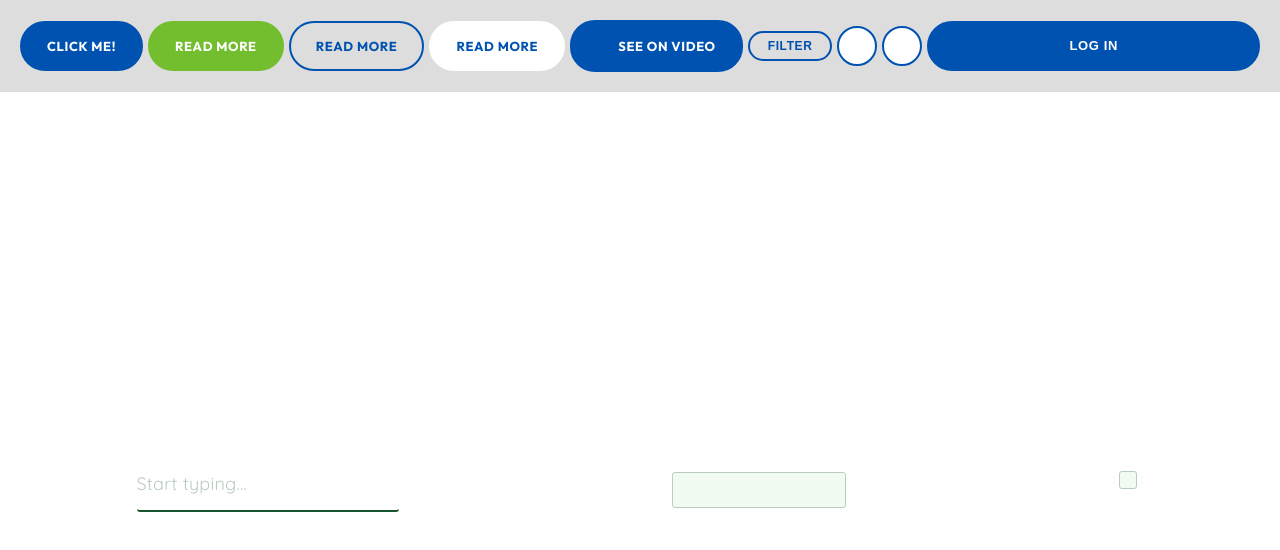
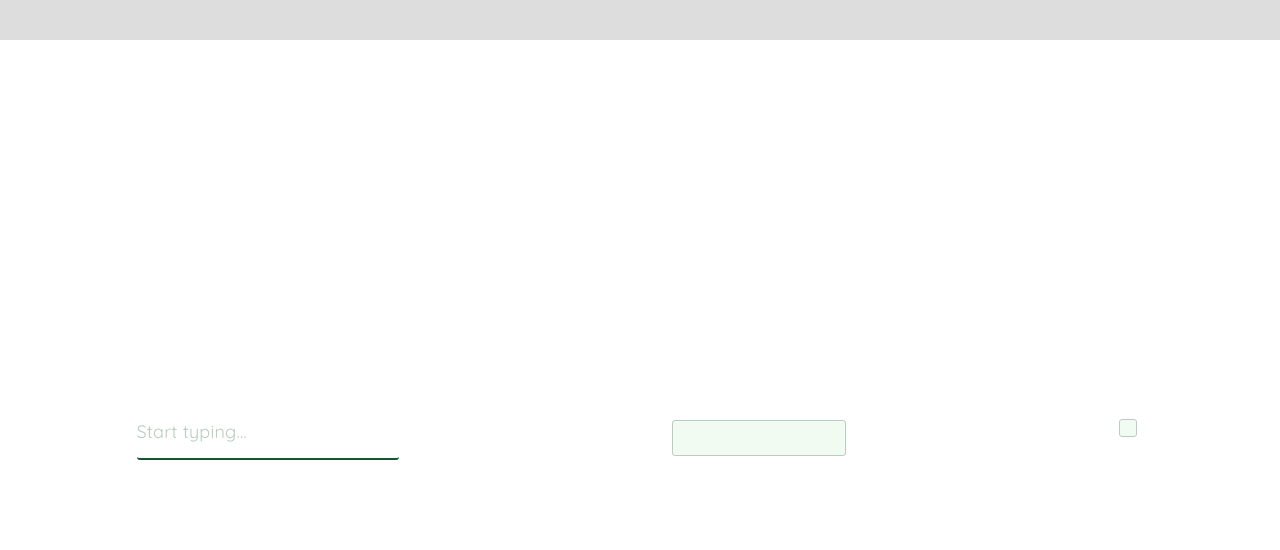
Before and after one commit to Quindarts/e-commerce-pet-client, a React (Create React App) app: page / in a window 1280 px wide. Shown: the top 550 px of the page. Built offline with nearby package versions, Linux system fonts and the light colour scheme; some icons are missing.

Commit message:
text field

```diff
--- a/src/components/textField/index.js
+++ b/src/components/textField/index.js
@@ -39,7 +39,7 @@ const TextField = (props) => {
                 name={name}
                 placeholder={placeholder}
                 value={value}
-                onChange={onChange}
+                onChange={(e) => console.log(e.target.value)}
                 disabled={disabled}
                 {...restProps}
             />
--- a/src/pages/TestComponents/index.js
+++ b/src/pages/TestComponents/index.js
@@ -1,12 +1,12 @@
 import Button from "../../components/Button";
 import { Icon } from "@iconify/react";
-import TextField from "../../components/textField";
+import TextField from "../../components/TextField";
 
 const TestComponents = () => {
     return (
         <>
             <div className="flex items-center gap-5 bg-gray p-20">
-                <Button htmlType="link" type="primary" url="/">
+                {/* <Button htmlType="link" type="primary" url="/">
                     Click me!
                 </Button>
                 <Button htmlType="link" type="primary" color="green" url="/">
@@ -42,7 +42,7 @@ const TestComponents = () => {
                     >
                         Log in
                     </Button>
-                </div>
+                </div> */}
             </div>
             {/* TextField Search */}
             <div className="text__search">
```
